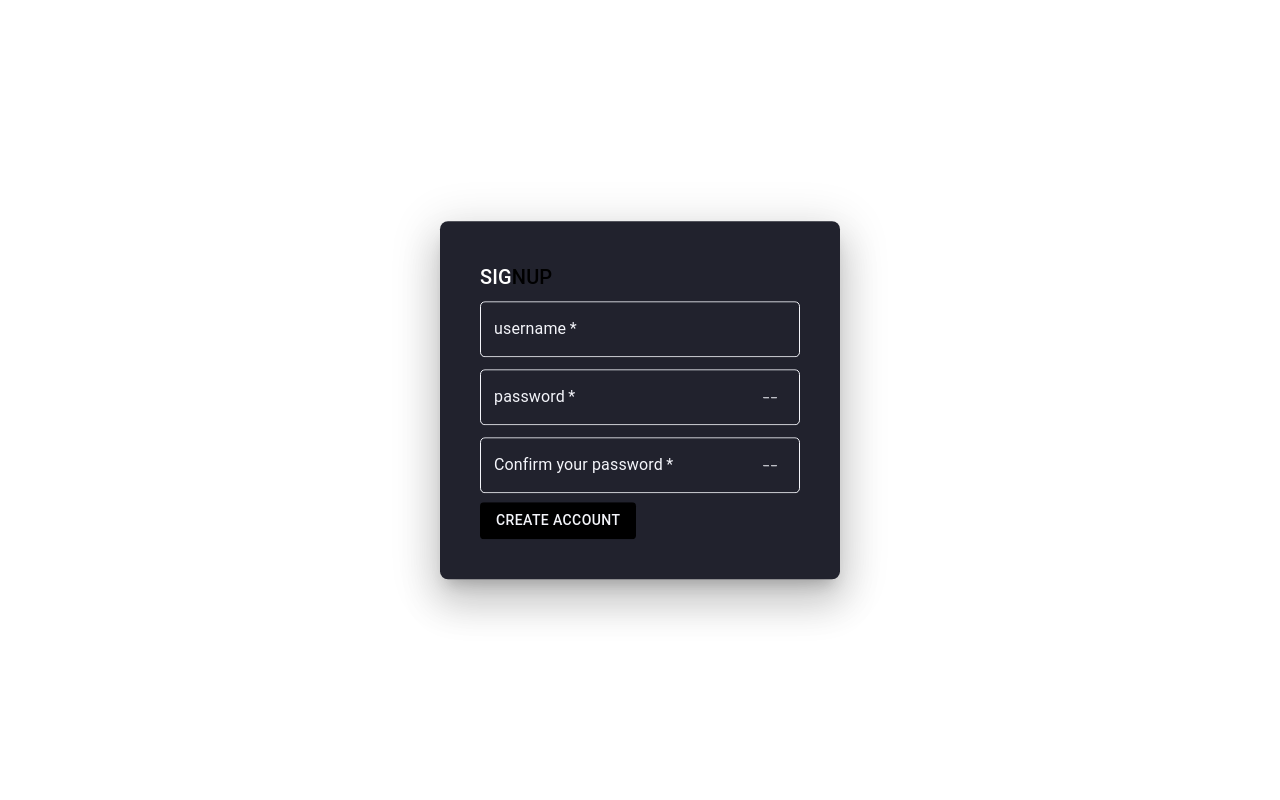
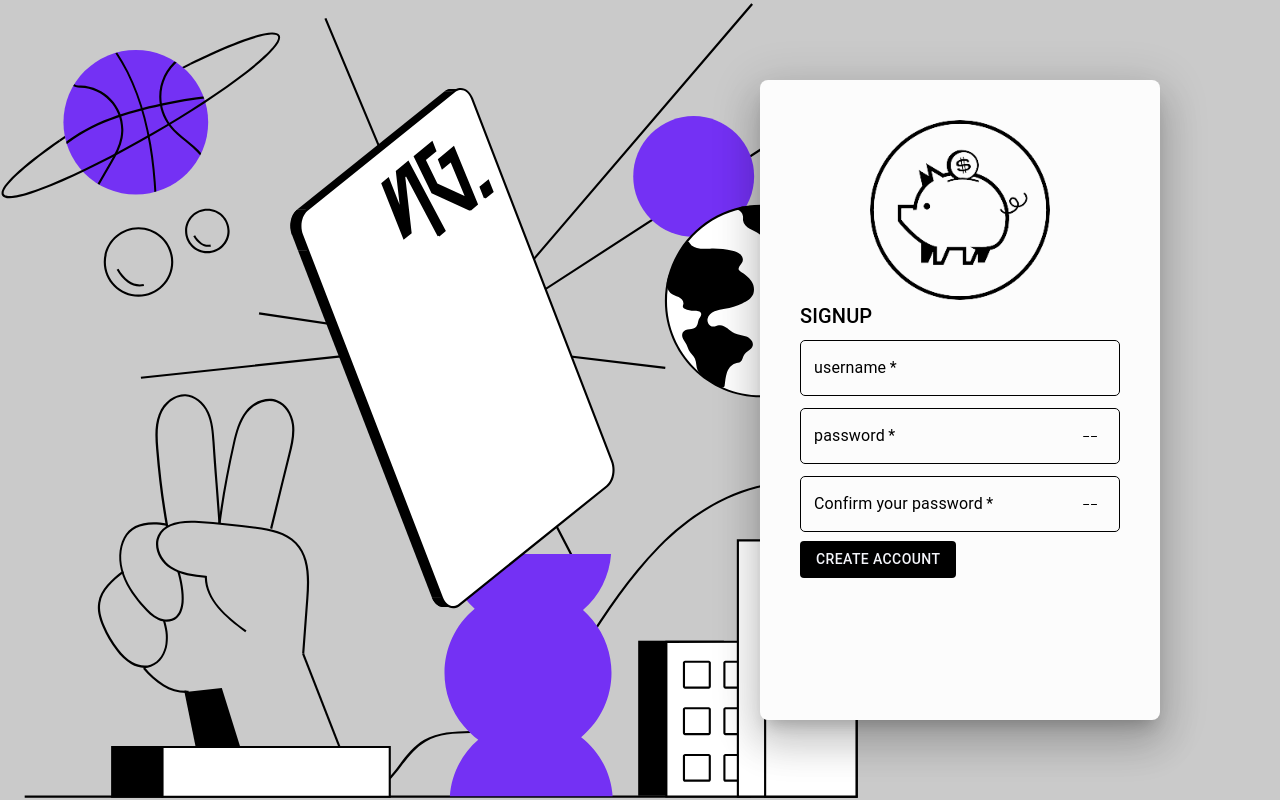
Before and after one commit to PedroMiguel7/NG-CASH, a React (Create React App) app in the folder ui/: page /signup in a window 1280 px wide. Built offline with nearby package versions, Linux system fonts and the light colour scheme.

Commit message:
:lipstick: feat: new page signup

```diff
--- a/ui/src/App.css
+++ b/ui/src/App.css
@@ -12,3 +12,15 @@
   background-size: cover;
   position: relative;
 }
+
+.Fundo2 {
+  width: 100vw;
+  height: 100vh;
+  background-color: #cacaca;
+  background-size: cover;
+  position: relative;
+}
+
+#Fundo {
+  display: flex;
+}
--- a/ui/src/app/pages/Signup/signup.tsx
+++ b/ui/src/app/pages/Signup/signup.tsx
@@ -9,29 +9,31 @@ import IconButton from "@mui/material/IconButton";
 import InputAdornment from "@mui/material/InputAdornment";
 import Visibility from "@mui/icons-material/Visibility";
 import VisibilityOff from "@mui/icons-material/VisibilityOff";
-import { ButtonSignup, P } from "./styles";
+import { ButtonSignup, IMGPORCO } from "./styles";
+import porco from "../../../assets/imgs/porquinho_limpo.png";
+import ngcard from "../../../assets/svgs/ngcard.svg";
 
 const CssTextField = styled(TextField)({
   "& .MuiOutlinedInput-root": {
-    color: "#F4F5FA",
-    svg: { color: "#F4F5FA" },
+    color: "black",
+    svg: { color: "black" },
     "&.Mui-focused": {
-      borderColor: "#F4F5FA",
+      borderColor: "black",
       svg: { color: "var(--corBotao)" },
     },
     "& fieldset": {
-      borderColor: "#F4F5FA",
+      borderColor: "black",
       borderRadius: 5,
     },
     "&:hover fieldset": {
-      borderColor: "#C2C3C6",
+      borderColor: "black",
     },
     "&.Mui-focused fieldset": {
       borderColor: "var(--corBotao)",
     },
   },
   ".MuiInputLabel-outlined": {
-    color: "#F4F5FA",
+    color: "black",
     "&.Mui-focused": {
       color: "var(--corBotao)",
     },
@@ -41,14 +43,15 @@ const CssTextField = styled(TextField)({
 const style = {
   position: "absolute",
   top: "50%",
-  left: "50%",
+  left: "75%",
   transform: "translate(-50%, -50%)",
-  bgcolor: "#21222D",
+  bgcolor: "#FCFCFC",
   borderRadius: 2,
   boxShadow: 24,
   p: 5,
   minWidth: "400px",
   width: "25vw",
+  height: "80vh",
 };
 
 export default function Signup() {
@@ -96,19 +99,19 @@ export default function Signup() {
   };
 
   return (
+    <div className="Fundo2" id="Fundo">
       <Box sx={style}>
+        <IMGPORCO>
+          <img src={porco} alt="" height="180px"/>
+        </IMGPORCO>
         <div className="d-flex align-items-center justify-content-between mb-4">
-        <div className="OcuparEspaco"></div>
-        <div className="ClearRoundedIcon order-2" />
           <Typography
             id="modal-modal-title"
             variant="h6"
             component="h2"
             className="text-center order-1"
           >
-          <P>
             SIG<span style={{ color: "var(--corBotao)" }}>NUP</span>
-          </P>
           </Typography>
         </div>
 
@@ -199,5 +202,7 @@ export default function Signup() {
           </ButtonSignup>
         </form>
       </Box>
+      <img src={ngcard} alt="" />
+    </div>
   );
 }
--- a/ui/src/app/pages/Signup/styles.ts
+++ b/ui/src/app/pages/Signup/styles.ts
@@ -5,10 +5,7 @@ export const ButtonSignup = styled.div`
   margin-top: 5px;
 `;
 
-export const P = styled.div`
-  color: white;
+export const IMGPORCO = styled.div`
+  display: flex;
+  justify-content: center;
 `;
-
-export const Container = styled.div`
-  border: 1px solid blue;
-`;
```
Also changed, not shown: ui/src/assets/imgs/porquinho_limpo.png (renamed from ui/src/assets/imgs/porqueinho_limpo.png), ui/src/assets/svgs/ngcard.svg (added). Lines whose indentation alone changed are shown as unchanged.
